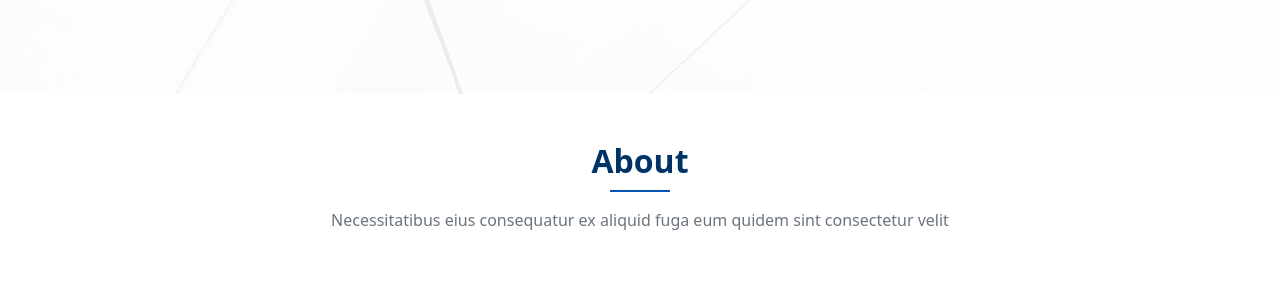
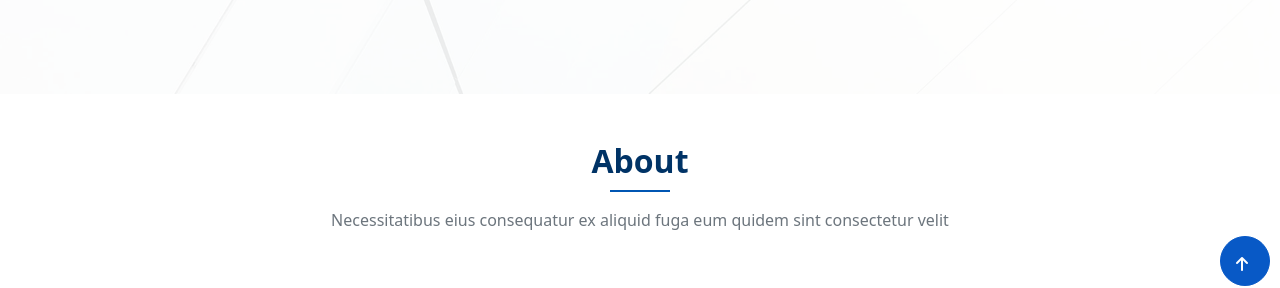
Before and after one commit to Anshika29-10/assignmentStyle, a plain HTML site: page index.html in a window 1280 px wide. Shown: the part 514-802 px from the top of the page. Drawn offline with nearby package versions, Linux system fonts and the light colour scheme; files that its build step writes are made by us from their sources.

Commit message:
Update main.scss

```diff
--- a/main.scss
+++ b/main.scss
@@ -1416,6 +1416,20 @@
     }
 }
 
+.end-btn{
+    width:50px;
+    height:50px;
+    position:fixed;
+    color:white;
+    background-color: #0859c6;
+    border-radius: 50%;
+    border:1px solid #0859c6;
+    bottom:0px;
+    right:10px;
+    padding:15px;
+    font-weight:bold;
+}
+
 
 
 
```
